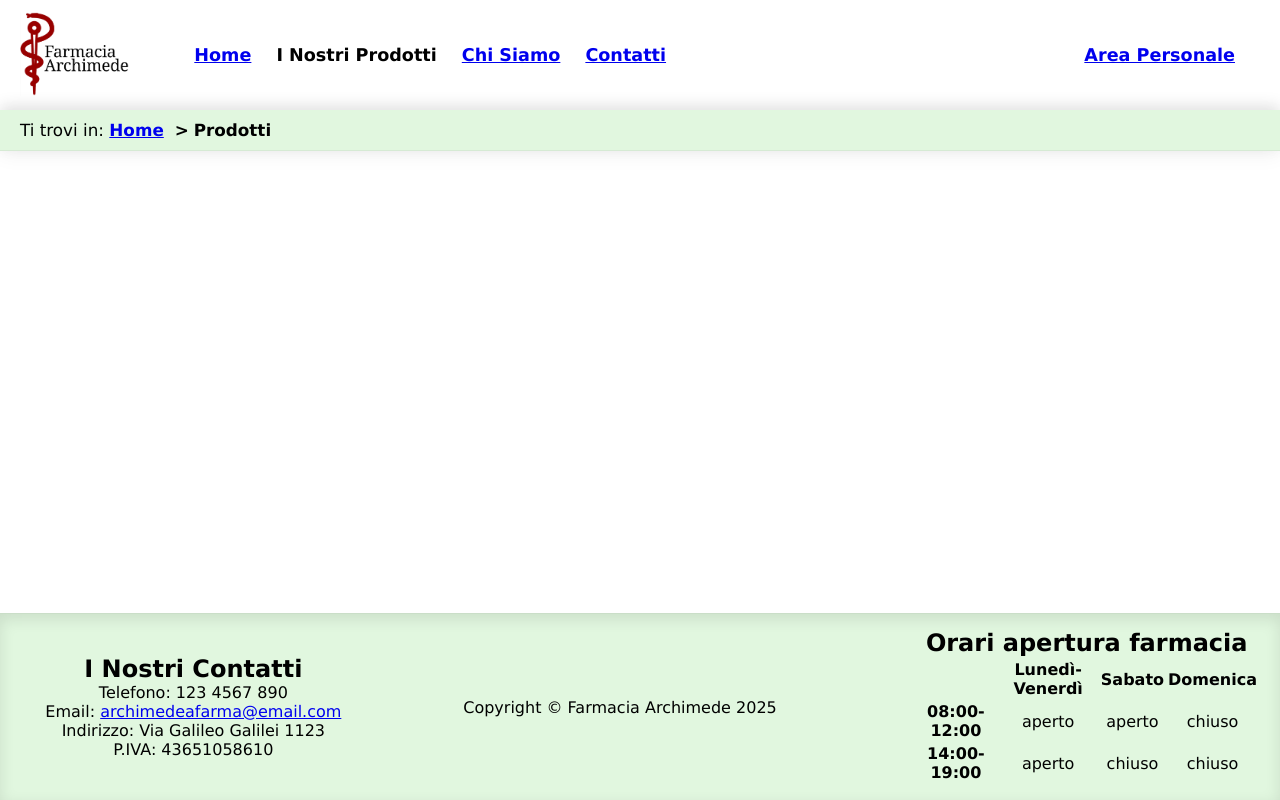
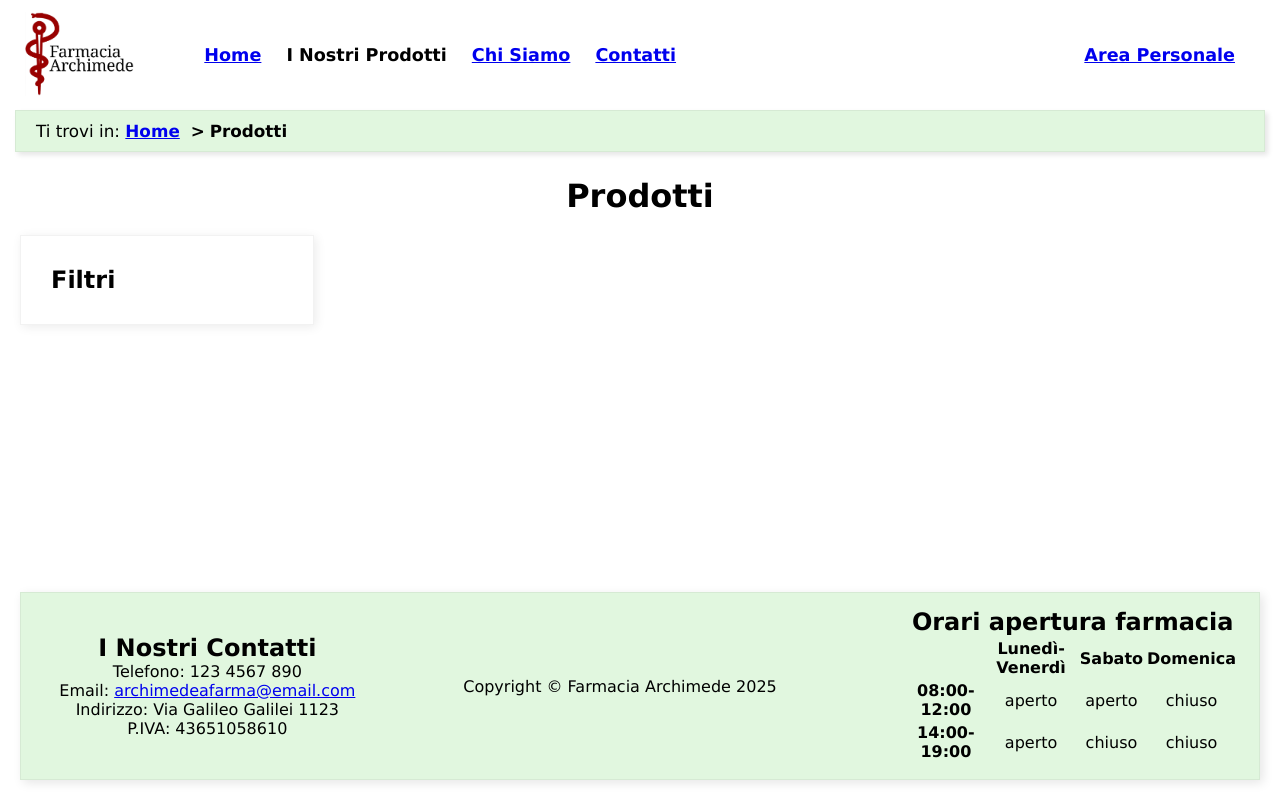
Before and after one commit to aleeberto/FarmaciaArchimede, a PHP site: page /php/pages/prodotti.php in a window 1280 px wide. Run offline with PHP 8.4, Linux system fonts and the light colour scheme; data that the repository does not hold is empty.

Commit message:
Update css pagina prodotti e login, small fixes

```diff
--- a/src/assets/css/main.css
+++ b/src/assets/css/main.css
@@ -1,5 +1,5 @@
 *{
-    margin: 0px;
+    margin: 0;
     /*primary palette*/
 
     --primary-bg: #fff;
@@ -62,7 +62,7 @@ header {
 
     /* Logo */
 header img {
-    padding: 12px 20px;
+    padding: 12px 25px;
     height: 84px;
 }
 
@@ -104,15 +104,13 @@ header nav ul li:last-child {
 
 /* BREADCRUMB */
 .breadcrumb {
+    margin: 0 15px;
     background-color: var(--primary-accent-bg);
-    background-blend-mode: color-burn;
     padding: 10px 20px;
     font-size: 1.05em;
 
-    /*border-top: 1px solid black;    /* TEMPORANEO */
-    border-bottom: 1px solid rgba(0, 0, 0, 0.05);
-    box-shadow: 0px -5px 15px rgba(0, 0, 0, 0.1), 0px 5px 20px rgba(0, 0, 0, 0.05);
-
+    border: 1px solid rgba(0, 0, 0, 0.05);
+    box-shadow: 3px 3px 5px rgba(0, 0, 0, 0.1);
 }
 
 .breadcrumb ol {
@@ -134,30 +132,89 @@ header nav ul li:last-child {
     text-decoration:none;
 }
 
+/* LOGIN FORM */
+.login-form {
+    margin: 20px auto;
+    padding: 20px 30px;
+    width: 300px;
+    font-size: 1.1em;
+    line-height: 1.5;
 
-/* BODY */
-body .main {
-    flex: 1;
-}
+    border: 1px solid rgba(0, 0, 0, 0.1);
+    box-shadow: 3px 3px 10px rgba(0, 0, 0, 0.1);
 
-body .main .flex-container {
-    padding: 30px;
+    display: flex;
+    flex-direction: column;
     align-items: center;
     text-align: center;
 }
 
-body .main .login-form {
+/* BODY */
+body main {
+    margin-top: 25px;
+    display: flex;
+    flex-direction: column;
+    flex: 1;
+    width: 100%;
+}
+
+    /* BOX */
+body main .flex-container {
+    margin: 20px;
     padding: 30px;
-    align-items: center;
+    border: 1px solid rgba(0, 0, 0, 0.05);
+    box-shadow: 2px 2px 10px rgba(0, 0, 0, 0.08);
     text-align: center;
 }
 
+    /* TITOLO */
+body main h1 {
+    text-align: center;
+    width: 100%;
+}
+
+    /* CONTENUTO */
+body .main-content {
+    display: flex;
+    flex-direction: row;
+    justify-content: space-between;
+    width: 100%;
+}
+
+    /* FILTRO */
+body #filter-container {
+    flex: 1;
+    text-align: left;
+}
+
+body .items {
+    flex: 4;
+    display: flex;
+    flex-wrap: wrap;
+    gap: 10px;
+    flex-direction: row;
+    justify-content: flex-start;
+    padding: 10px;
+}
+
+body .item {
+    max-width: 200px;
+    flex: 1;
+    border: 1px solid rgba(0, 0, 0, 0.1);
+    box-shadow: 1px 1px 10px rgba(0, 0, 0, 0.05);
+    margin: 5px;
+    padding: 10px;
+    text-align: center;
+}
+
+
 /* FOOTER */
 footer {
+    margin: 20px;
     background-color: var(--primary-accent-bg);
     padding: 15px 20px;
-    border-top: 1px solid rgba(0, 0, 0, 0.1);
-    box-shadow: 0px 5px 15px inset rgba(0, 0, 0, 0.1);
+    border: 1px solid rgba(0, 0, 0, 0.05);
+    box-shadow: 3px 3px 10px rgba(0, 0, 0, 0.1);
 }
 
 footer .flex-container {
@@ -190,7 +247,6 @@ footer #sum {
     padding: 0;
     margin: -1px;
     overflow: hidden;
-    clip-path: rect(0, 0, 0, 0);
     white-space: nowrap;
     border: 0;
 }
--- a/src/templates/footer.html
+++ b/src/templates/footer.html
@@ -4,7 +4,7 @@
             <h2>I Nostri Contatti</h2>
             <ul>
                 <li>Telefono: 123 4567 890</li>
-                <li>Email: <a href="mailto:archimedeafarma@email.com">archimedeafarma@email.com</a></emailto:></li>
+                <li>Email: <a href="mailto:archimedeafarma@email.com">archimedeafarma@email.com</a></li>
                 <li>Indirizzo: Via Galileo Galilei 1123</li>
                 <li>P.IVA: 43651058610</li>
             </ul>
--- a/src/templates/item.html
+++ b/src/templates/item.html
@@ -1,7 +1,7 @@
 <a href="<component>url_farmaco</component>" aria-label="TODO">
     <div class="item">
+        <div class="product-image"><component>immagine</component></div>
         <div class="product-name"><component>nome</component></div>
-        <div class="product-image"><component>immagine</component></div>
         <div class="product-price"><component>prezzo</component></div>
     </div>
 </a>
--- a/src/templates/prodotti.html
+++ b/src/templates/prodotti.html
@@ -8,7 +8,6 @@
 
     <component>header</component>
 
-    <div class="main">
     <nav aria-label="breadcrumb" class="breadcrumb">Ti trovi in:
         <ol>
             <li><a href="/index.php" lang="it">Home</a>   </li>
@@ -16,16 +15,21 @@
         </ol>
     </nav>
 
-        <section id="prodotti">
+    <main>
+        <h1>Prodotti</h1>
 
-            <ol class="items">
+        <div class="main-content">
+            <div id="filter-container" class="flex-container">
+                <h2>Filtri</h2>
+            </div>
+            <div id="prodotti" class="items">
                 <component>items</component>
-            </ol>
-        </section>
-
             </div>
+        </div>
+    </main>
 
     <component>footer</component>
 
 </body>
+
 </html>
```
Also changed, not shown: src/templates/areapersonale.html (+8 -6 lines), src/templates/chisiamo.html (+5 -5 lines), src/templates/contatti.html (+4 -5 lines), src/templates/index.html (+3 -4 lines). Lines whose indentation alone changed are shown as unchanged.
